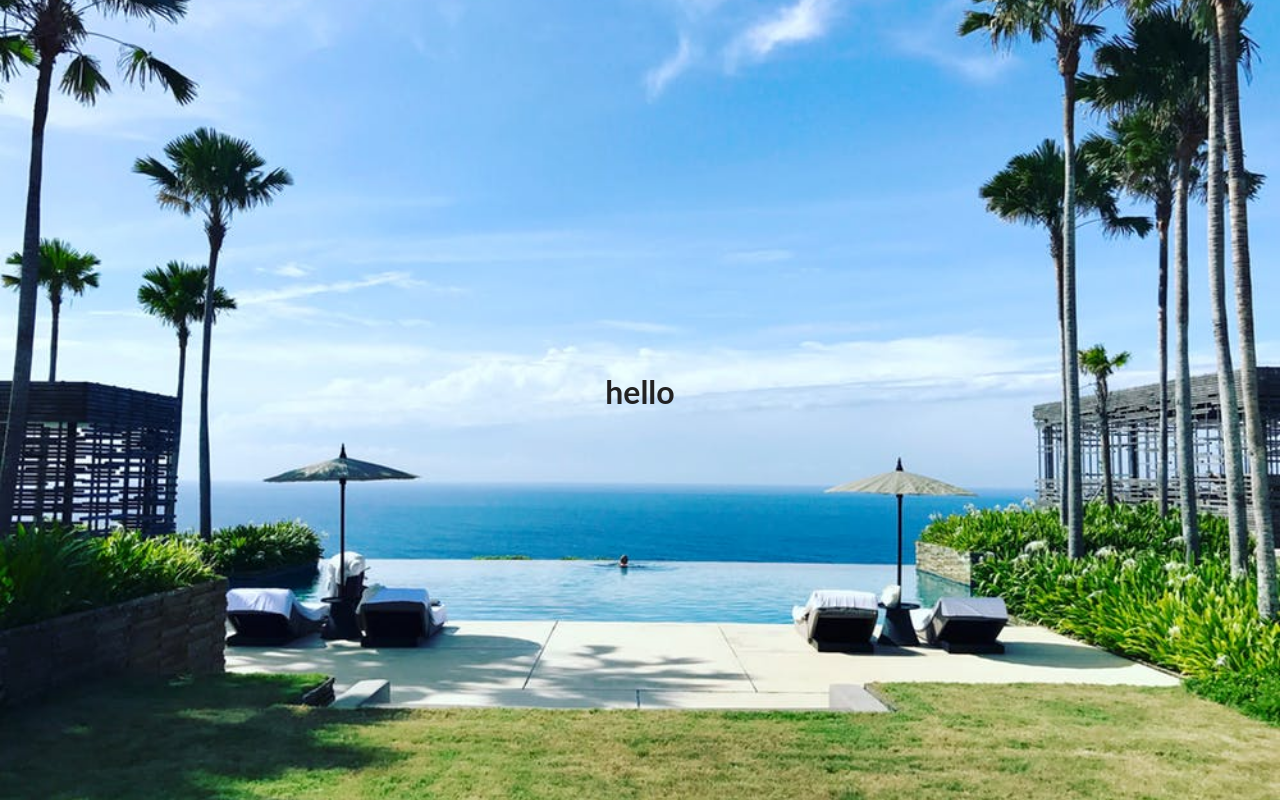
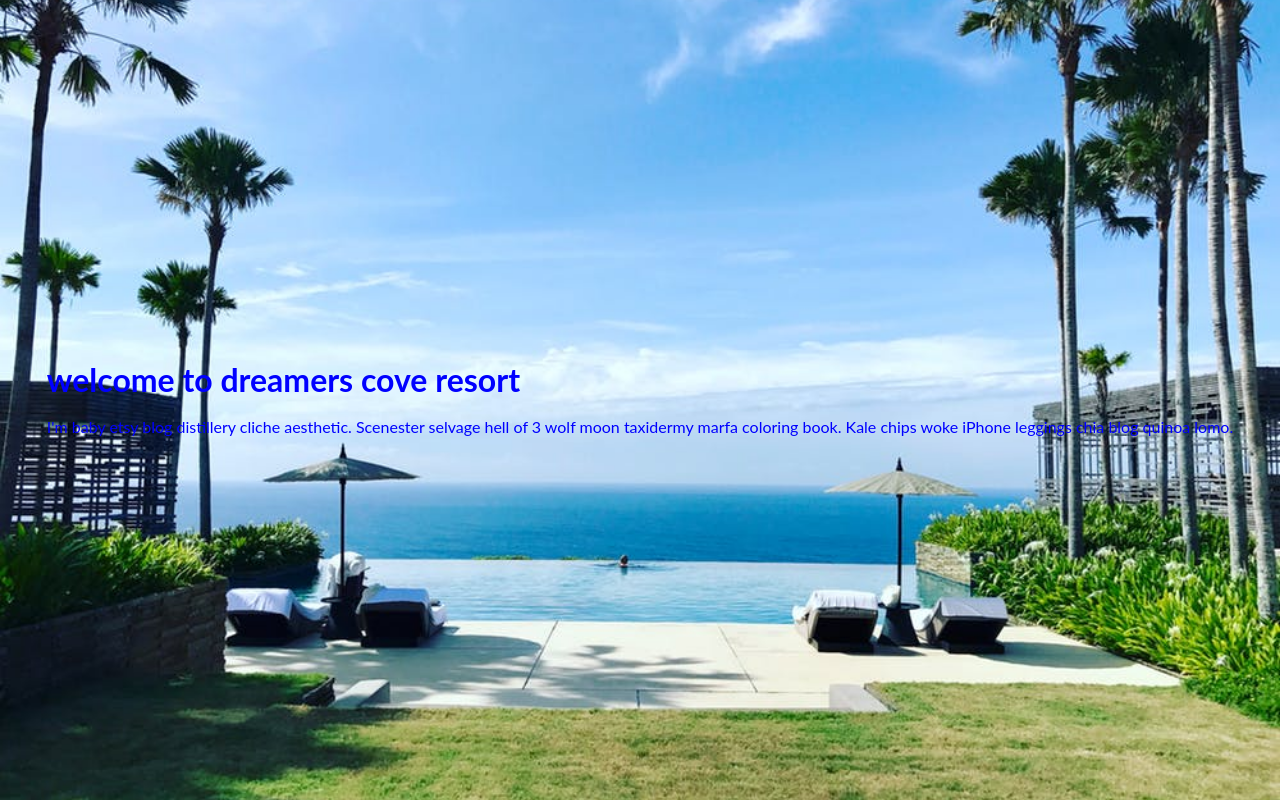
Before and after one commit to onTheDL/dc-resort, a React (Create React App) app: page / in a window 1280 px wide. Built offline with nearby package versions, Linux system fonts and the light colour scheme.

Commit message:
Add general setup for Banner.js

```diff
--- /dev/null
+++ b/src/components/globals/Banner.js
@@ -0,0 +1,21 @@
+import React from 'react'
+import styled, { css, keyframes } from 'styled-components'
+import { setColor } from '../../styles'
+
+function Banner({ className, title, text, children, greeting }) {
+  return (
+    <div className={className}>
+      <h1>{greeting} <span>{title}</span></h1>
+      <div className='info'>
+        <p>{text}</p>
+        {children}
+      </div>
+    </div>
+  )
+}
+
+const BannerWrapper = styled(Banner)`
+  color: blue;
+`
+
+export default BannerWrapper
--- a/src/components/home/Header.js
+++ b/src/components/home/Header.js
@@ -1,14 +1,17 @@
-import React from 'react'
-import Hero from '../globals/Hero'
-import aboutImg from '../../images/aboutBcg.jpeg'
+import React from "react";
+import Hero from "../globals/Hero";
+import aboutImg from "../../images/aboutBcg.jpeg";
 import homeImg from "../../images/homeBcg.jpeg";
+import Banner from "../globals/Banner";
 
 export default function Header() {
   return (
-    <>
-      <Hero img={homeImg}>
-        <h1>hello</h1>
-      </Hero>
-    </>
-  )
+    <Hero img={homeImg}>
+      <Banner
+        greeting="welcome to"
+        title="dreamers cove resort"
+        text="I'm baby etsy blog distillery cliche aesthetic. Scenester selvage hell of 3 wolf moon taxidermy marfa coloring book. Kale chips woke iPhone leggings chia blog quinoa lomo."
+      />
+    </Hero>
+  );
 }
```
Also changed, not shown: 1 other file (tests, documents, lock files or other folders).
